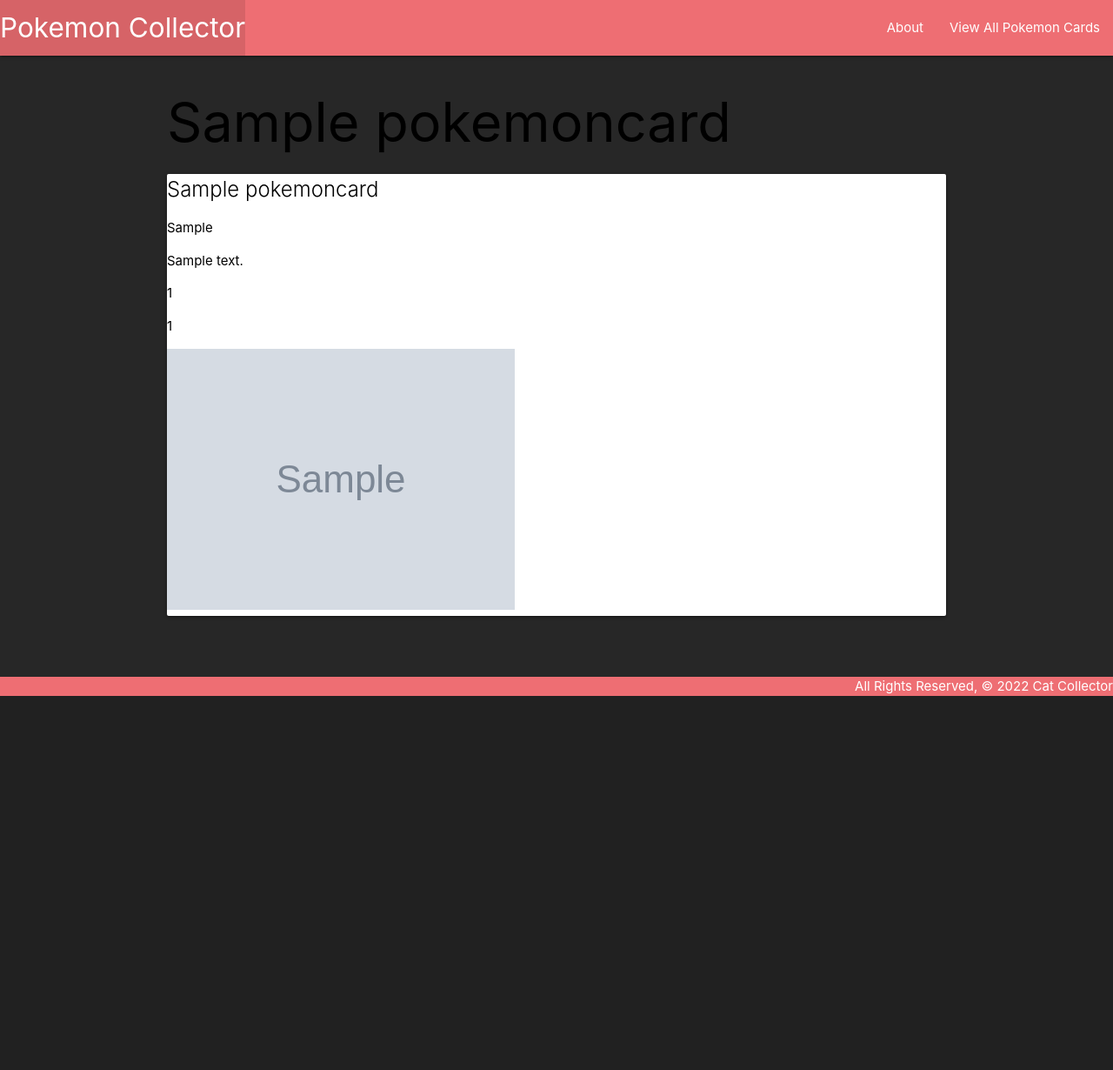
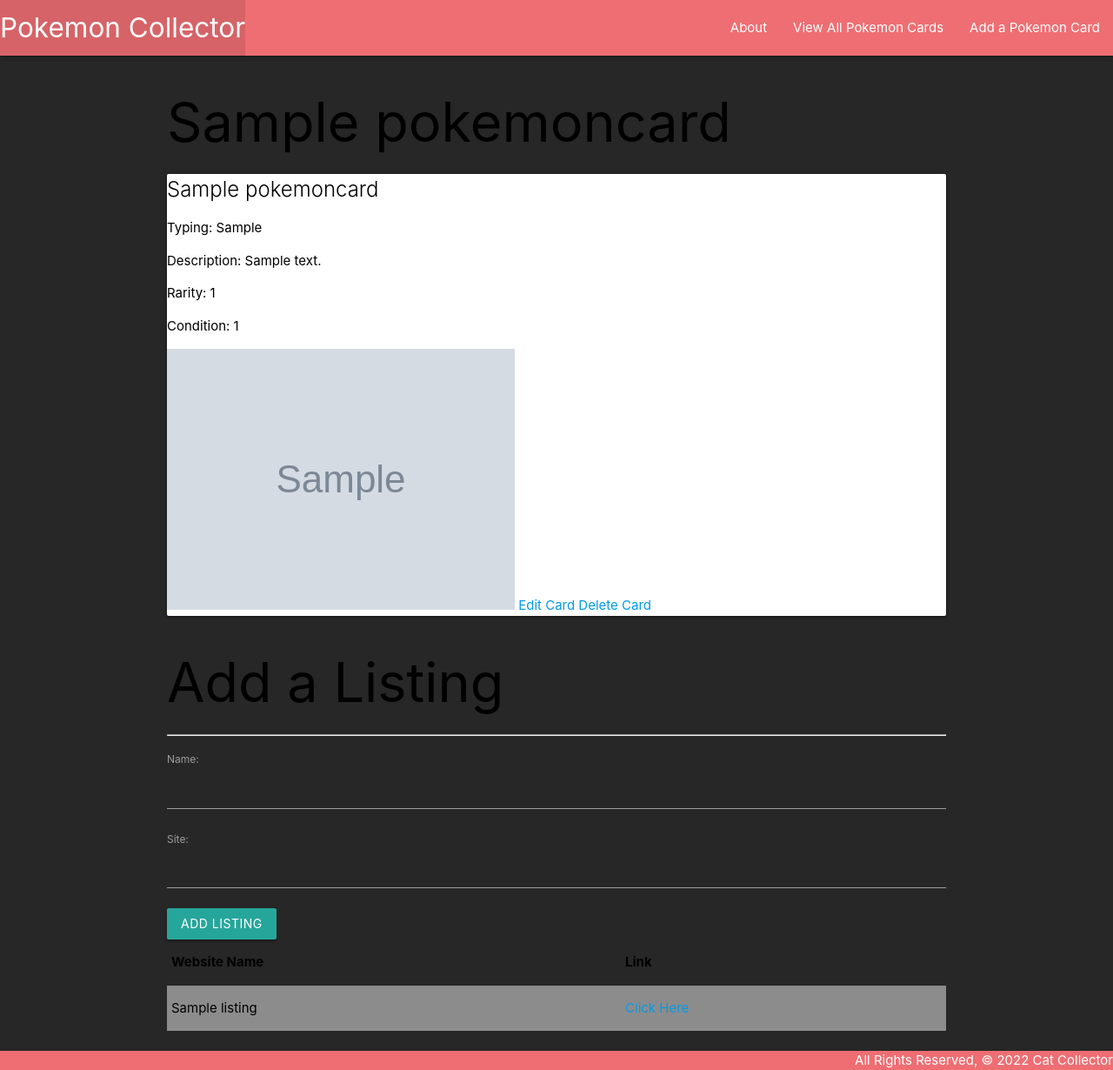
Before and after one commit to BrandonSamaroo/Pokemon-Card-Collector, a Django app: page /cards/1/ in a window 1280 px wide. Shown: the whole page at 87% size. Before the commit the page ends 800 px from the top, so only its background shows below. Run offline with Django 4.2, Linux system fonts and the light colour scheme; tables that the repository leaves empty hold one stand-in row (values such as "Sample post"); grey boxes marked "Sample" are stand-in pictures.

Commit message:
finished day 2

```diff
--- a/pokemonCardCollector/main/admin.py
+++ b/pokemonCardCollector/main/admin.py
@@ -1,6 +1,7 @@
 from django.contrib import admin
 
-from .models import PokemonCard
+from .models import PokemonCard, Listing
 
 # Register your models here.
 admin.site.register(PokemonCard)
+admin.site.register(Listing)
--- /dev/null
+++ b/pokemonCardCollector/main/forms.py
@@ -0,0 +1,7 @@
+from django.forms import ModelForm
+from .models import Listing
+
+class ListingForm(ModelForm):
+    class Meta:
+        model = Listing
+        fields = ['name', 'site']
--- a/pokemonCardCollector/main/models.py
+++ b/pokemonCardCollector/main/models.py
@@ -1,5 +1,5 @@
-from pyexpat import model
 from django.db import models
+from django.urls import reverse
 
 class PokemonCard(models.Model):
     name = models.CharField(max_length=100)
@@ -8,3 +8,18 @@
     rarity = models.IntegerField()
     condition = models.IntegerField()
     picture = models.ImageField(upload_to ='images')
+    def get_absolute_url(self):
+        return reverse("detail", kwargs={"card_id": self.id})
+    def __str__(self):
+        return f"{self.name}"
+    class Meta:
+        ordering = ['rarity']
+
+class Listing(models.Model):
+    name = models.CharField(max_length=100)
+    site = models.URLField()
+    card = models.ForeignKey(PokemonCard, on_delete=models.CASCADE)
+    def __str__(self):
+        return f"{self.card} listing on {self.name} link: {self.site}" #get display is a built in function for displaying choices
+    class Meta:
+        ordering = ['name']
--- a/pokemonCardCollector/main/templates/base.html
+++ b/pokemonCardCollector/main/templates/base.html
@@ -28,6 +28,9 @@
                     <li>
                         <a href="{% url 'index' %}">View All Pokemon Cards</a>
                     </li>
+                    <li>
+                        <a href="{% url 'card_create' %}">Add a Pokemon Card</a>
+                    </li>
                 </ul>
 
             </div>
--- a/pokemonCardCollector/main/templates/cards/detail.html
+++ b/pokemonCardCollector/main/templates/cards/detail.html
@@ -9,13 +9,43 @@
 <div class="card">
     <div class="content">
         <span class="card-title">{{ card.name }}</span>
-        <p>{{ card.type }}</p>
-        <p>{{ card.desc }}</p>
-        <p>{{ card.rarity }}</p>
-        <p>{{ card.condition }}</p>
+        <p>Typing: {{ card.type }}</p>
+        <p>Description: {{ card.desc }}</p>
+        <p>Rarity: {{ card.rarity }}</p>
+        <p>Condition: {{ card.condition }}</p>
         <img src="{{card.picture.url}}">
+        <a href="{%url 'card_update' card.id%}">Edit Card</a>
+        <a href="{%url 'card_delete' card.id%}">Delete Card</a>
     </div>
 </div>
+
+<div>
+    <h1>Add a Listing</h1>
+    <hr>
+    <form action="{% url 'add_listing' card.id %}" method="post">
+        {% csrf_token %}
+        {{ listing_form.as_p }}
+        <input type="submit" class="btn" value="Add Listing">
+    </form>
+
+    <table class="striped">
+        <thead>
+            <tr>
+                <th>Website Name</th>
+                <th>Link</th>
+            </tr>
+        </thead>
+        <tbody>
+            {% for listing in card.listing_set.all %}
+            <tr>
+                <td>{{listing.name}}</td>
+                <td><a href="{{listing.site}}">Click Here</a></td>
+            </tr>
+            {% endfor %}
+        </tbody>
+    </table>
+</div>
+
 <br>
 
 
--- a/pokemonCardCollector/main/urls.py
+++ b/pokemonCardCollector/main/urls.py
@@ -8,5 +8,9 @@
     path("", views.home, name="home"),
     path("about/", views.about, name="about"),
     path("cards/", views.cards_index, name="index"),
-    path("cards/<int:card_id>/", views.card_detail, name="detail")
+    path("cards/<int:card_id>/", views.card_detail, name="detail"),
+    path("cards/add", views.CardCreate.as_view(), name="card_create"),
+    path("cards/<int:pk>/update", views.CardUpdate.as_view(), name="card_update"),
+    path("cards/<int:pk>/delete", views.CardDelete.as_view(), name="card_delete"),
+    path("cards/<int:card_id>/add_listing", views.add_listing, name="add_listing")
 ]+ static(settings.MEDIA_URL, document_root = settings.MEDIA_ROOT)
--- a/pokemonCardCollector/main/views.py
+++ b/pokemonCardCollector/main/views.py
@@ -1,7 +1,10 @@
 import imp
-from django.shortcuts import render
+from turtle import update
+from django.shortcuts import redirect, render
 from django.http import HttpResponse
 from .models import PokemonCard
+from django.views.generic.edit import CreateView, UpdateView, DeleteView
+from .forms import ListingForm
 
 # Create your views here.
 
@@ -18,4 +21,25 @@
 
 def card_detail(request, card_id):
     card =  PokemonCard.objects.get(id=card_id)
-    return render(request, "cards/detail.html", {'card': card})
+    listing_form = ListingForm()
+    return render(request, "cards/detail.html", {'card': card, 'listing_form': listing_form})
+
+class CardCreate(CreateView):
+    model = PokemonCard
+    fields = '__all__'
+
+class CardUpdate(UpdateView):
+    model = PokemonCard
+    fields = '__all__'
+
+class CardDelete(DeleteView):
+    model = PokemonCard
+    success_url = '/cards/'
+
+def add_listing(request, card_id):
+    form = ListingForm(request.POST)
+    if form.is_valid():
+        new_listing = form.save(commit=False)
+        new_listing.card_id = card_id
+        new_listing.save()
+    return redirect('detail', card_id = card_id)
```
Also changed, not shown: pokemonCardCollector/main/templates/cards/index.html (+4 -4 lines), pokemonCardCollector/main/templates/main/pokemoncard_confirm_delete.html (added, +14 -0 lines), pokemonCardCollector/main/templates/main/pokemoncard_form.html (added, +19 -0 lines), pokemonCardCollector/main/migrations/0005_alter_pokemoncard_options_listing.py (added), pokemonCardCollector/media/images/Greninja.jpg (added), pokemonCardCollector/media/images/pikachu.png (added).
